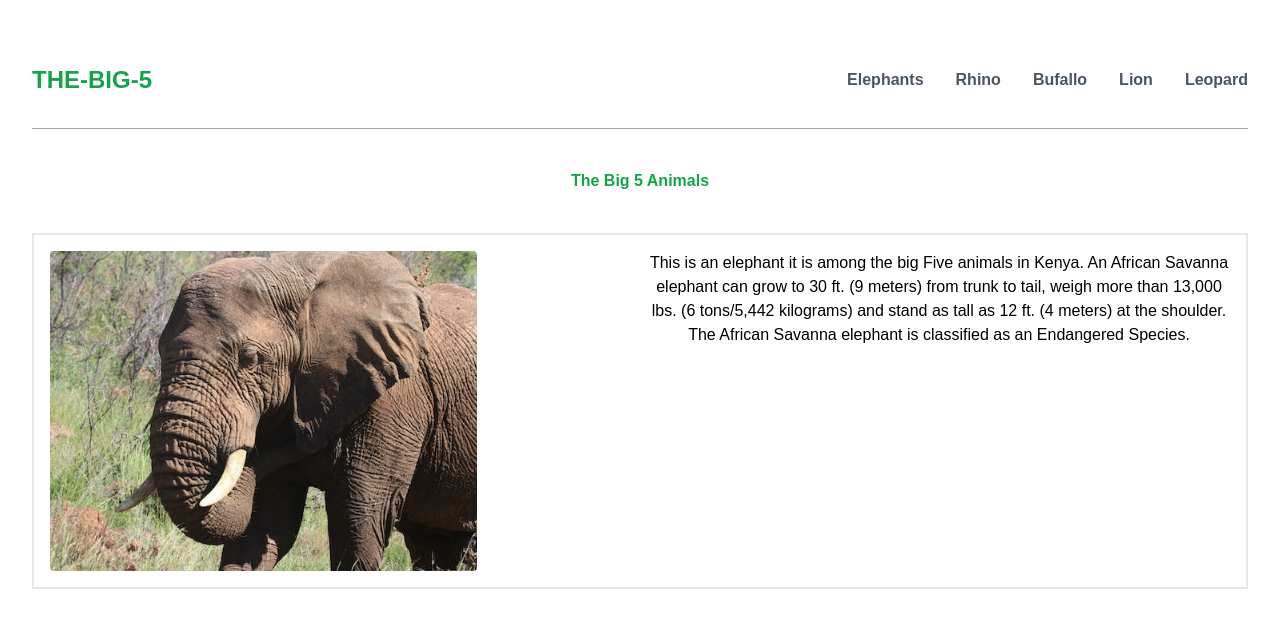
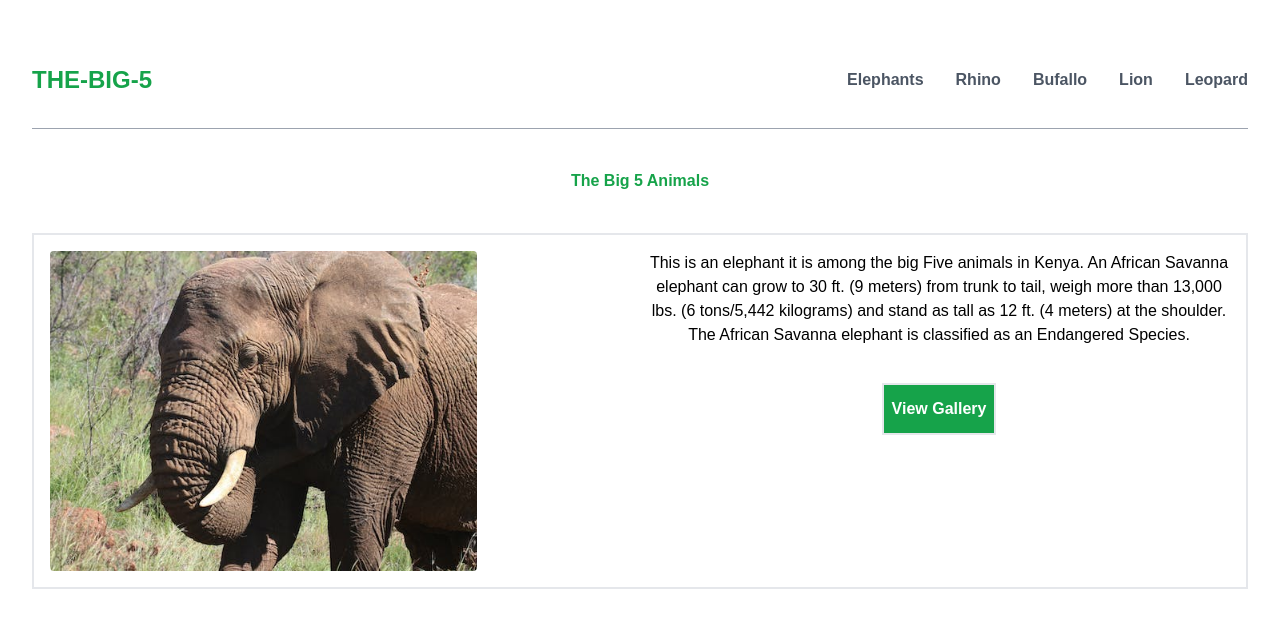
Before and after one commit to matthewkuria/thebig5, a React (Vite) app: page / in a window 1280 px wide. Shown: the top 628 px of the page. Built offline with nearby package versions, Linux system fonts and the light colour scheme.

Commit message:
add a button to the card

```diff
--- a/src/components/Card.jsx
+++ b/src/components/Card.jsx
@@ -9,6 +9,11 @@ export default function Card (){
             weigh more than 13,000 lbs. (6 tons/5,442 kilograms) and stand as tall as 12 ft. (4 meters)
              at the shoulder.
              The African Savanna elephant is classified as an Endangered Species.
+             <button className=" block bg-green-600 text-white font-bold mx-auto my-9 py-3 px-2 border-2 hover:bg-white hover:text-green-600 hover:border-green-600" >
+                <a href="/gallery">
+                    View Gallery
+                 </a>
+            </button>
             </p>
         </div>
     )
```
